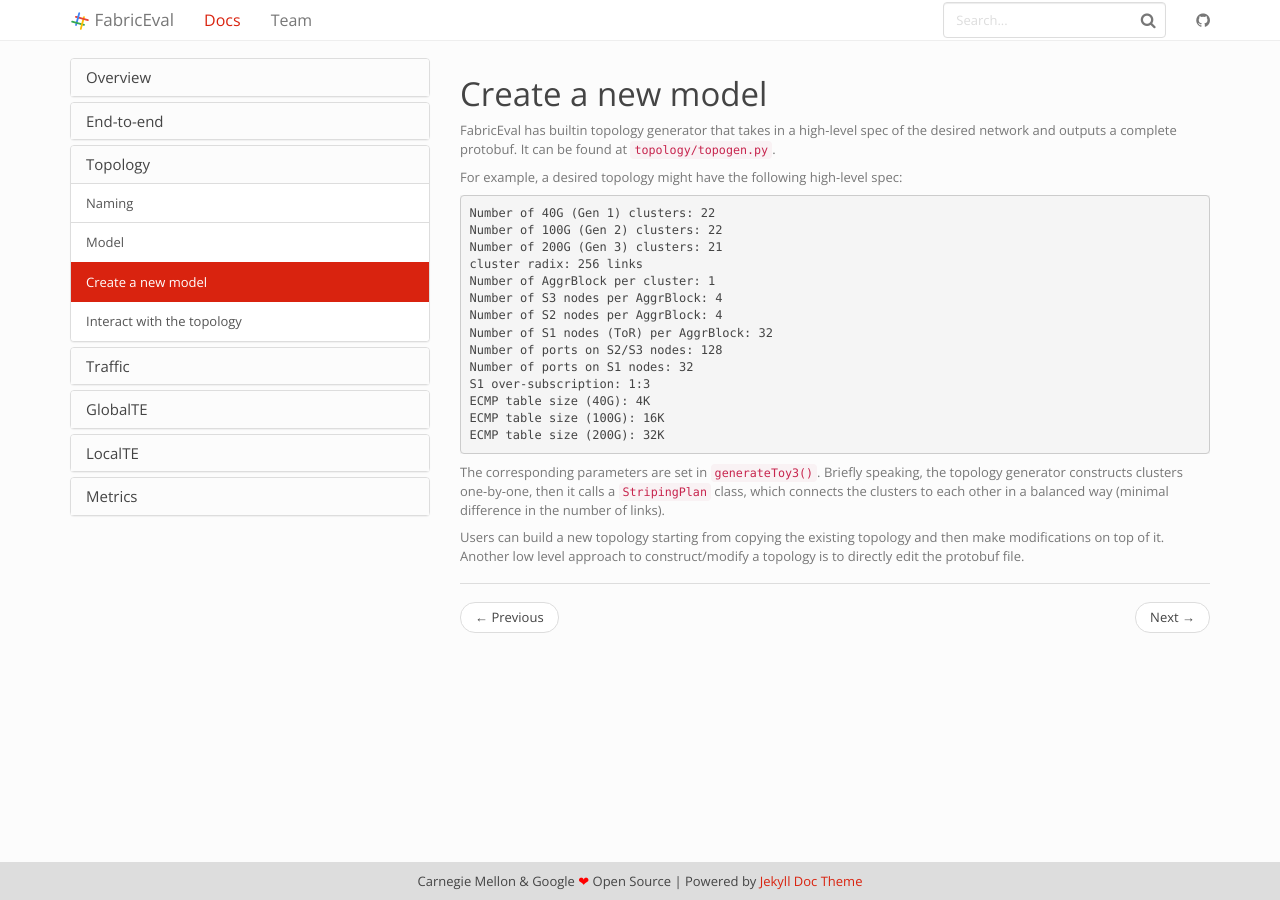
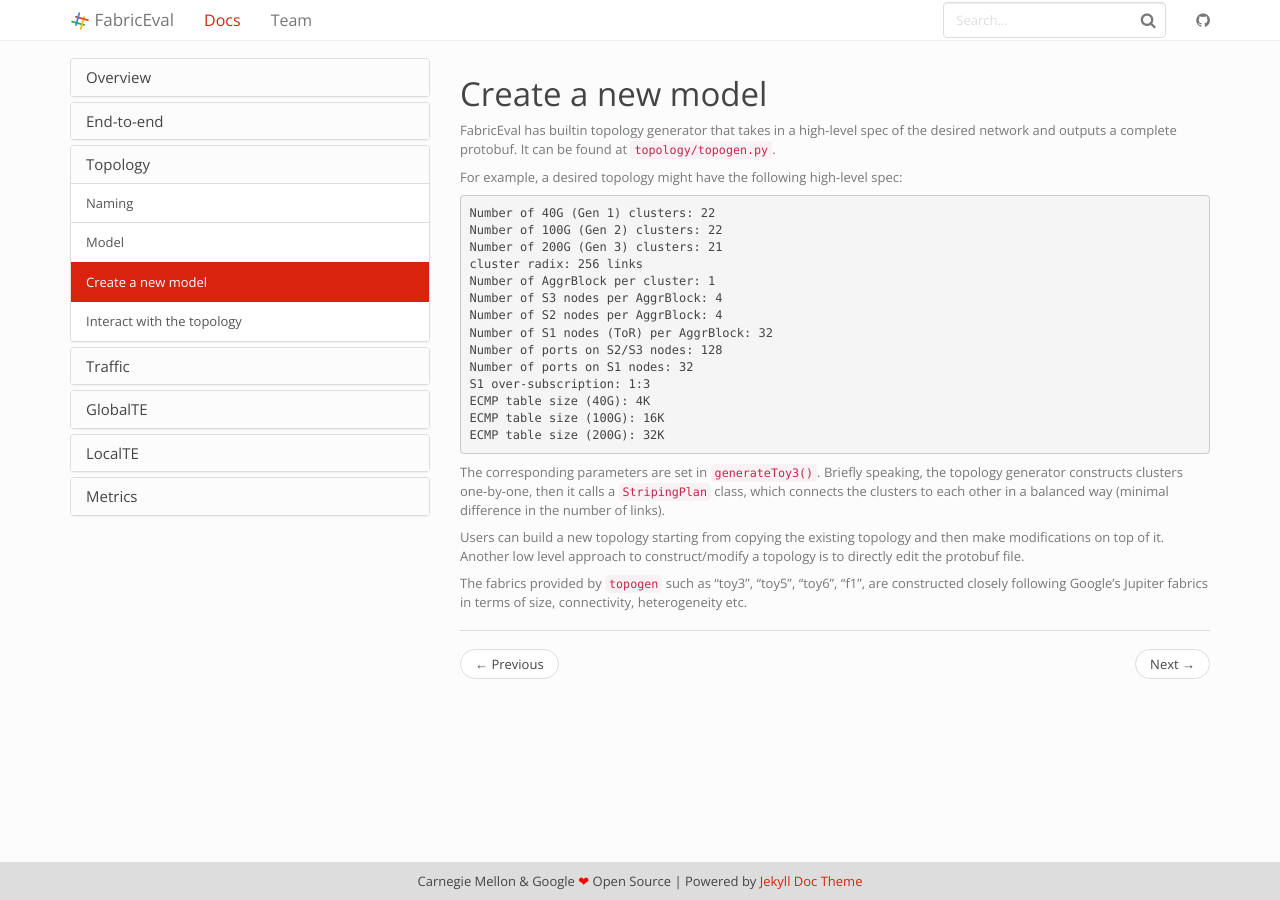
Before and after one commit to shuoshuc/FabricEval, a Jekyll site: the page built from docs/_docs/topology/new-model.md, in a window 1280 px wide. Built offline with Jekyll 4.4.1, drawn with Linux system fonts in a browser that asks for light colours.

Commit message:
Update new-model

```diff
--- a/docs/_docs/topology/new-model.md
+++ b/docs/_docs/topology/new-model.md
@@ -33,3 +33,7 @@ in the number of links).
 Users can build a new topology starting from copying the existing topology and
 then make modifications on top of it. Another low level approach to construct/modify
 a topology is to directly edit the protobuf file.
+
+The fabrics provided by `topogen` such as "toy3", "toy5", "toy6", "f1", are constructed
+closely following Google's Jupiter fabrics in terms of size, connectivity,
+heterogeneity etc.
```
